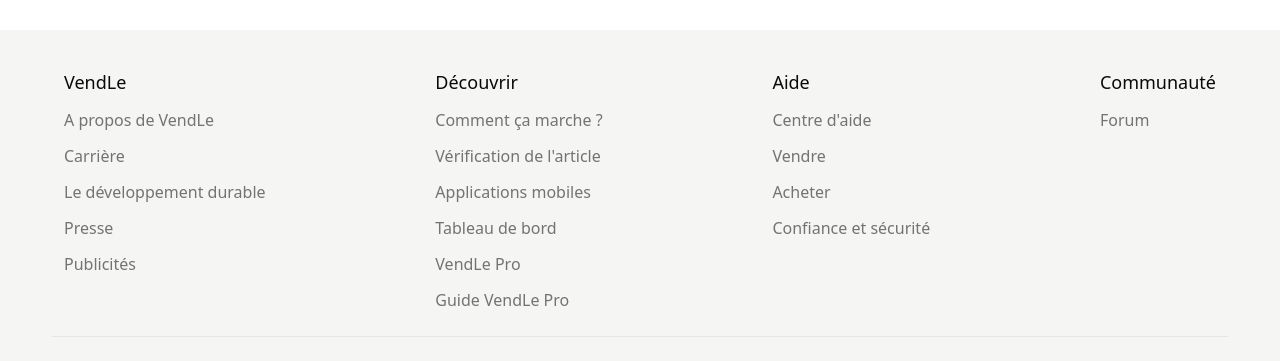
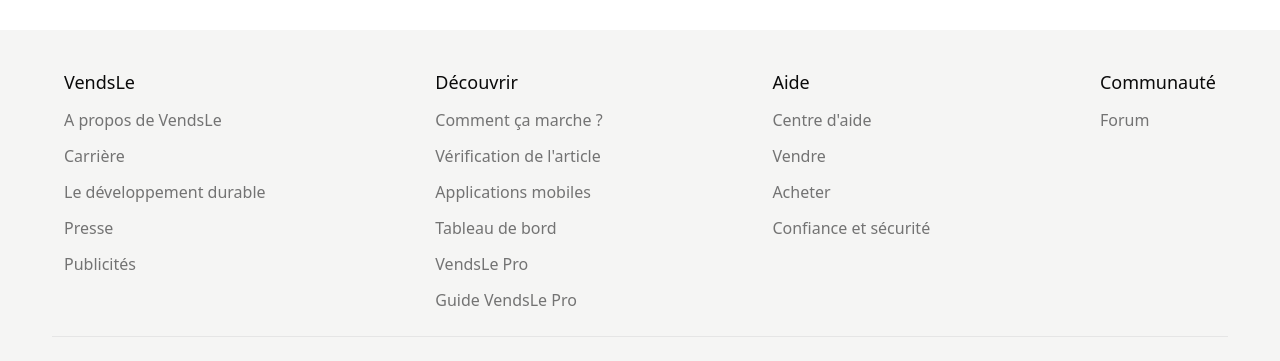
Before and after one commit to arnaudpant/vinted, a React (Vite) app: page /catalog/populaire in a window 1280 px wide. Shown: the part 542-903 px from the top of the page. Built offline with nearby package versions, Linux system fonts and the light colour scheme; no server answers; the database is empty.

Commit message:
COR modif VendLe par VendsLe

```diff
--- a/src/components/footer/Footer.tsx
+++ b/src/components/footer/Footer.tsx
@@ -9,9 +9,9 @@
       <div className="container divide-y">
         <ul className="flex flex-col justify-between sm:flex-row">
           <FooterSectionItem
-            label="VendLe"
+            label="VendsLe"
             linkLabels={[
-              'A propos de VendLe',
+              'A propos de VendsLe',
               'Carrière',
               'Le développement durable',
               'Presse',
@@ -25,8 +25,8 @@
               "Vérification de l'article",
               'Applications mobiles',
               'Tableau de bord',
-              'VendLe Pro',
-              'Guide VendLe Pro',
+              'VendsLe Pro',
+              'Guide VendsLe Pro',
             ]}
           />
           <FooterSectionItem
--- a/src/components/header/header-top/TopHeader.tsx
+++ b/src/components/header/header-top/TopHeader.tsx
@@ -1,6 +1,6 @@
 import HeaderBarSearch from './input-search/HeaderBarSearch';
 import ActionsTopBar from './action-top-bar/ActionsTopBar';
-import logo from '@/assets/logoVendLe.png';
+import logo from '@/assets/logoVendsLe.png';
 import { Link } from 'react-router-dom';
 
 const TopHeader: () => JSX.Element = () => {
--- a/src/error-boundary/ErrorBoundaryComponent.tsx
+++ b/src/error-boundary/ErrorBoundaryComponent.tsx
@@ -18,7 +18,7 @@
             className="px-4 py-2"
             onClick={resetErrorBoundary}
           >
-            Accueil VendLe
+            Accueil VendsLe
           </button>
         </div>
       </div>
--- a/src/types/types.ts
+++ b/src/types/types.ts
@@ -90,7 +90,7 @@
 export type EtatForSale = "Neuf" | "Très bon état" | "Bon état" | "Etat correct" | "Mauvais état" | "Très mauvais état"
 
 export type LinkLabel =
-  | 'A propos de VendLe'
+  | 'A propos de VendsLe'
   | 'Carrière'
   | 'Le développement durable'
   | 'Presse'
@@ -99,8 +99,8 @@
   | "Vérification de l'article"
   | 'Applications mobiles'
   | 'Tableau de bord'
-  | 'VendLe Pro'
-  | 'Guide VendLe Pro'
+  | 'VendsLe Pro'
+  | 'Guide VendsLe Pro'
   | "Centre d'aide"
   | 'Vendre'
   | 'Acheter'
```
Also changed, not shown: src/assets/logoVendsLe.png (renamed from src/assets/logoVendLe.png).
